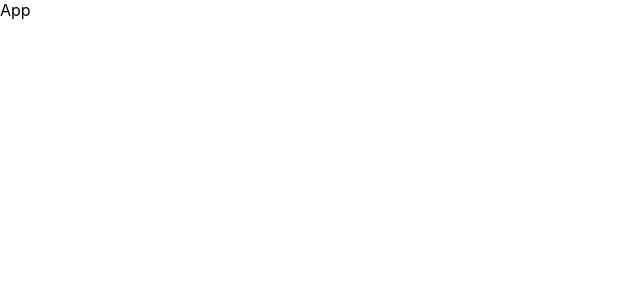
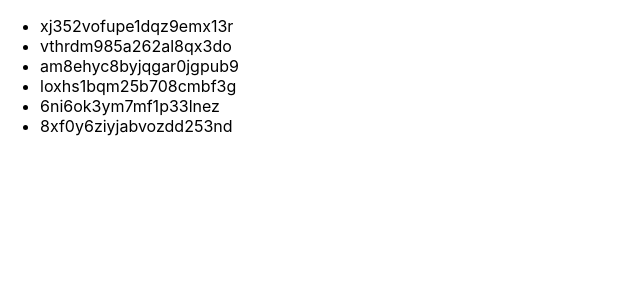
Before and after one commit to t-kubrak/rnd-would-you-rather, a React (Create React App) app: page / in a window 1280 px wide. Shown: the top 300 px of the page, without its empty margins (0-640 px from the left). Built offline with nearby package versions, Linux system fonts and the light colour scheme.

Commit message:
feat: questions page; initial

```diff
--- a/src/components/App.js
+++ b/src/components/App.js
@@ -1,6 +1,8 @@
 import React, {Component} from 'react'
 import { connect } from 'react-redux'
 import { handleInitialData } from "../actions/shared";
+import Questions from "./Questions";
+
 class App extends Component {
   componentDidMount() {
     this.props.dispatch(handleInitialData());
@@ -9,10 +11,18 @@
   render() {
     return (
       <main>
-        App
+          {this.props.loading === true
+          ? null
+          : <Questions />}
       </main>
     )
   };
 }
 
-export default connect()(App);
+function mapStateToProps ({ authedUser }) {
+  return {
+    loading: authedUser === null
+  }
+}
+
+export default connect(mapStateToProps)(App)
--- /dev/null
+++ b/src/components/Questions.js
@@ -0,0 +1,25 @@
+import React, { Component } from 'react'
+import { connect } from 'react-redux'
+
+class Questions extends Component {
+  render() {
+    return (
+      <div>
+        <ul>
+          {this.props.questions.map((id) => (
+            <li key={id}>{id}</li>
+          ))}
+        </ul>
+      </div>
+    )
+  }
+}
+
+function mapStateToProps ({ questions }) {
+  return {
+    questions: Object.keys(questions)
+      .sort((a,b) => questions[b].timestamp - questions[a].timestamp)
+  }
+}
+
+export default connect(mapStateToProps)(Questions)
```
